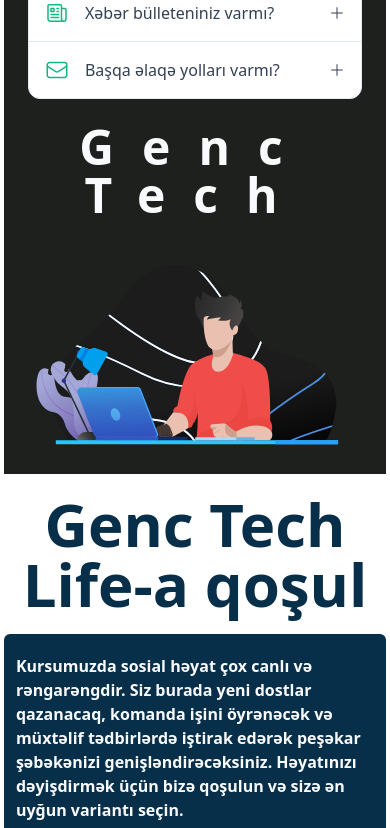
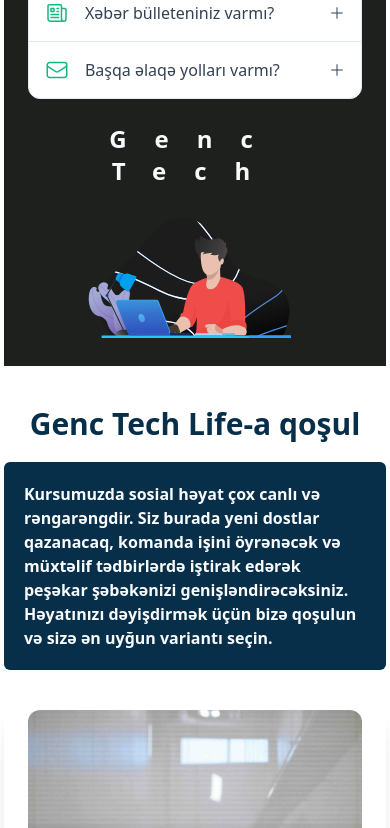
Before and after one commit to Ahliman-sl/genctech, a React (Vite) app: page / in a window 390 px wide. Shown: the part 3300-4128 px from the top of the page. Built offline with nearby package versions, Linux system fonts and the light colour scheme.

Commit message:
Fixed Responsive bugs 1.0

```diff
--- a/src/components/common/CourseMethod.jsx
+++ b/src/components/common/CourseMethod.jsx
@@ -5,12 +5,12 @@ import office4 from "../../assets/office4.webp";
 
 function CourseMethod() {
   return (
-    <section className="w-full h-max flex flex-col mt-5  ">
+    <section className="w-full h-max flex flex-col mt-10 lg:mt-5  ">
       <div className="w-full h-max flex flex-col gap-5">
-        <h3 className="text-center text-6xl font-bold text-sky-950">
+        <h3 className="text-center text-3xl lg:text-6xl font-bold text-sky-950">
           Genc Tech Life-a qoşul
         </h3>
-        <p className="py-5 font-semibold bg-sky-950 text-slate-50  rounded-md p-3">
+        <p className=" p-5 font-semibold bg-sky-950 text-slate-50  rounded-md ">
           Kursumuzda sosial həyat çox canlı və rəngarəngdir. Siz burada yeni
           dostlar qazanacaq, komanda işini öyrənəcək və müxtəlif tədbirlərdə
           iştirak edərək peşəkar şəbəkənizi genişləndirəcəksiniz. Həyatınızı
--- a/src/components/common/CourseStatistic.jsx
+++ b/src/components/common/CourseStatistic.jsx
@@ -12,10 +12,14 @@ function CourseStatistic() {
             <Accordion />
           </div>
           <div className="col-span-4 lg:col-span-5 flex flex-col items-center justify-center">
-            <h1 className="text-5xl font-bold text-slate-50 text-center tracking-[1.75rem]">
+            <h1 className="text-2xl  lg:text-5xl font-bold text-slate-50 text-center tracking-[1.75rem]">
               Genc Tech
             </h1>
-            <Lottie animationData={animationData} />
+
+            <Lottie
+              animationData={animationData}
+              className="w-[14rem] md:w-auto"
+            />
           </div>
         </div>
       </div>
```
